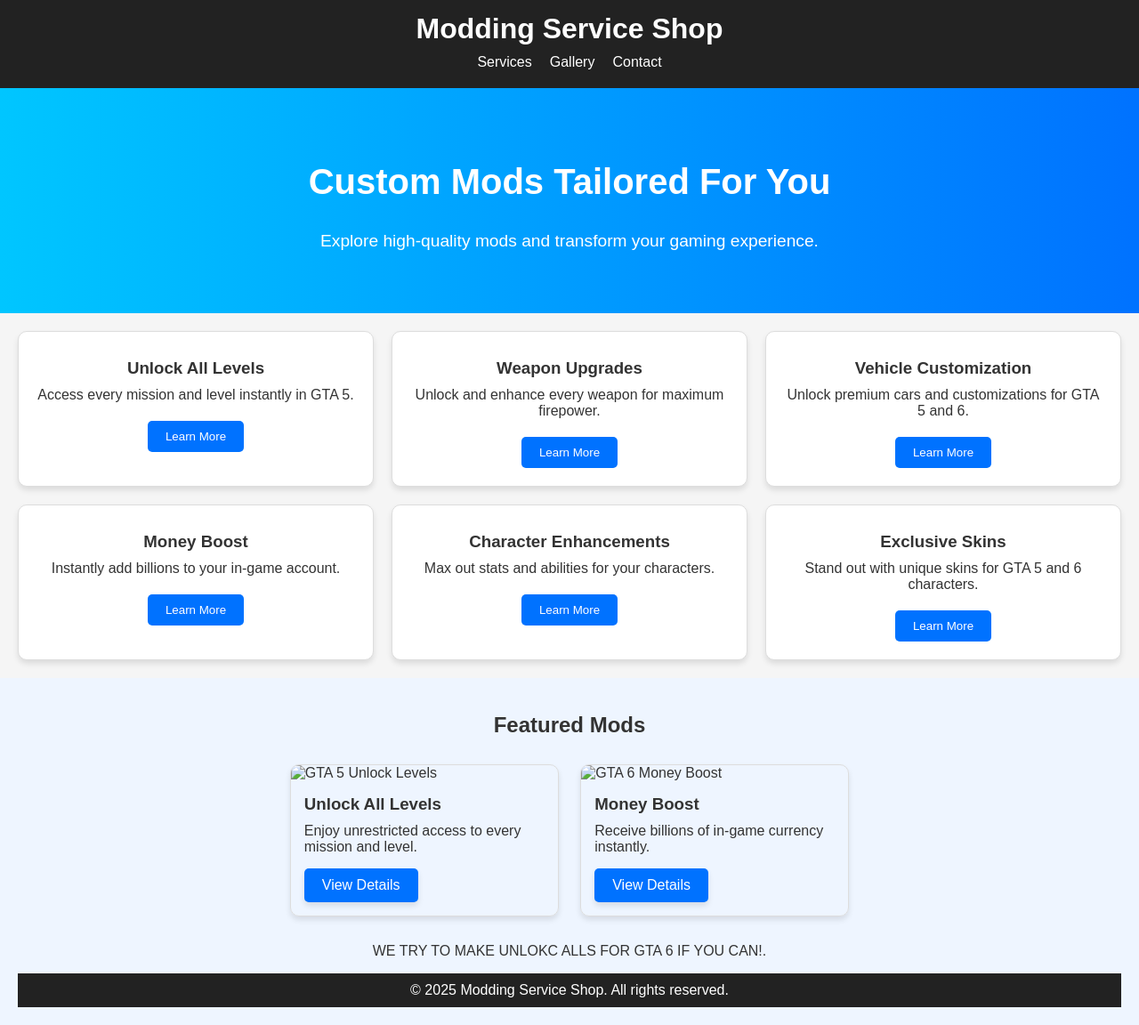
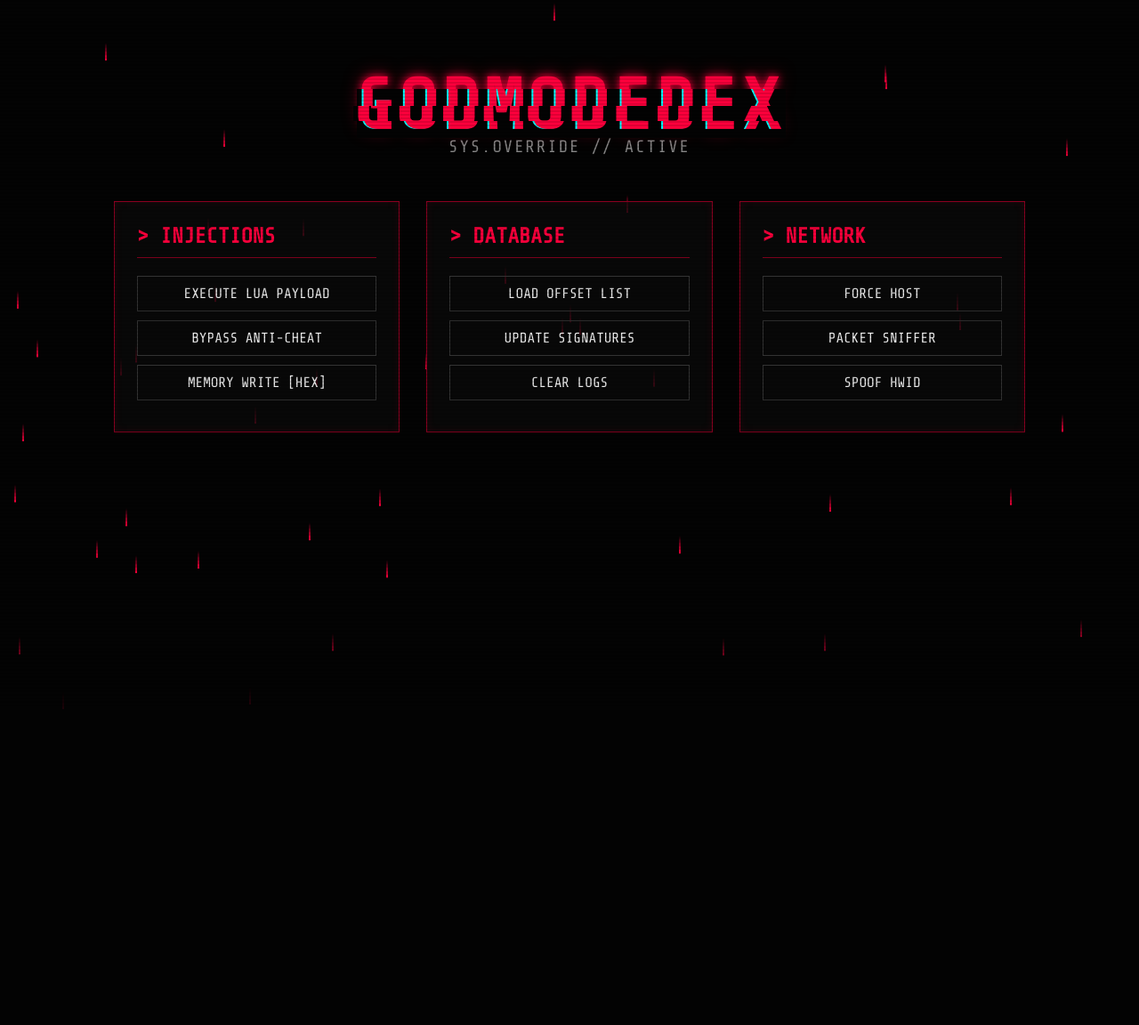
Before and after one commit to GODMODEDEX/gmd.gidhub.io, a plain HTML site: page index.html in a window 1280 px wide. Shown: the part 6-1158 px from the top of the page at 89% size. After the commit the page ends 800 px from the top, so only its background shows below. Drawn offline with nearby package versions, Linux system fonts and the light colour scheme.

Commit message:
Update index.html

```diff
--- a/index.html
+++ b/index.html
@@ -3,219 +3,255 @@
 <head>
     <meta charset="UTF-8">
     <meta name="viewport" content="width=device-width, initial-scale=1.0">
-    <title>Modding Service Shop</title>
+    <title>GODMODEDEX | TERMINAL</title>
     <style>
-        body {
-            font-family: Arial, sans-serif;
+        @import url('https://fonts.googleapis.com/css2?family=Share+Tech+Mono&display=swap');
+
+        :root {
+            --bg-color: #030303;
+            --primary-red: #ff003c;
+            --dark-red: #8a0020;
+            --text-color: #ededed;
+        }
+
+        * {
+            box-sizing: border-box;
             margin: 0;
             padding: 0;
-            background: #f5f5f5;
-            color: #333;
         }
+
+        body {
+            background-color: var(--bg-color);
+            color: var(--text-color);
+            font-family: 'Share Tech Mono', monospace;
+            overflow-x: hidden;
+            display: flex;
+            flex-direction: column;
+            align-items: center;
+            min-height: 100vh;
+        }
+
+        /* Blood Rain Background */
+        #rain-container {
+            position: fixed;
+            top: 0;
+            left: 0;
+            width: 100vw;
+            height: 100vh;
+            pointer-events: none;
+            z-index: -1;
+        }
+
+        .drop {
+            position: absolute;
+            background: linear-gradient(transparent, var(--primary-red));
+            width: 2px;
+            height: 20px;
+            animation: fall linear infinite;
+        }
+
+        @keyframes fall {
+            0% { transform: translateY(-100vh); opacity: 0; }
+            10% { opacity: 1; }
+            90% { opacity: 1; }
+            100% { transform: translateY(100vh); opacity: 0; }
+        }
+
+        /* Header & Glitch Effect */
         header {
-            background: #222;
-            color: #fff;
-            padding: 20px 0;
+            margin-top: 10vh;
             text-align: center;
+            text-transform: uppercase;
         }
-        header h1 {
-            margin: 0;
+
+        .glitch {
+            font-size: 5rem;
+            font-weight: bold;
+            position: relative;
+            color: var(--primary-red);
+            text-shadow: 0 0 10px var(--primary-red), 0 0 20px var(--dark-red);
+            letter-spacing: 5px;
         }
-        nav {
-            display: flex;
-            justify-content: center;
-            gap: 20px;
-            margin-top: 10px;
+
+        .glitch::before, .glitch::after {
+            content: attr(data-text);
+            position: absolute;
+            top: 0;
+            left: 0;
+            width: 100%;
+            height: 100%;
+            background: var(--bg-color);
         }
-        nav a {
-            color: #fff;
-            text-decoration: none;
+
+        .glitch::before {
+            left: 2px;
+            text-shadow: -2px 0 #00ffff;
+            clip: rect(24px, 550px, 90px, 0);
+            animation: glitch-anim-2 3s infinite linear alternate-reverse;
         }
-        .hero {
-            text-align: center;
-            padding: 50px 20px;
-            background: linear-gradient(to right, #00c6ff, #0072ff);
-            color: #fff;
+
+        .glitch::after {
+            left: -2px;
+            text-shadow: -2px 0 var(--primary-red);
+            clip: rect(85px, 550px, 140px, 0);
+            animation: glitch-anim 2.5s infinite linear alternate-reverse;
         }
-        .hero h2 {
-            font-size: 2.5em;
-            animation: fadeIn 1s ease-in-out;
+
+        @keyframes glitch-anim {
+            0% { clip: rect(15px, 9999px, 71px, 0); }
+            20% { clip: rect(32px, 9999px, 98px, 0); }
+            40% { clip: rect(78px, 9999px, 43px, 0); }
+            60% { clip: rect(12px, 9999px, 85px, 0); }
+            80% { clip: rect(98px, 9999px, 14px, 0); }
+            100% { clip: rect(45px, 9999px, 62px, 0); }
         }
-        .hero p {
-            font-size: 1.2em;
-            animation: fadeIn 1.5s ease-in-out;
+
+        @keyframes glitch-anim-2 {
+            0% { clip: rect(65px, 9999px, 100px, 0); }
+            20% { clip: rect(12px, 9999px, 55px, 0); }
+            40% { clip: rect(88px, 9999px, 22px, 0); }
+            60% { clip: rect(34px, 9999px, 77px, 0); }
+            80% { clip: rect(9px, 9999px, 88px, 0); }
+            100% { clip: rect(55px, 9999px, 11px, 0); }
         }
-        .services {
+
+        .subtitle {
+            font-size: 1.2rem;
+            color: #888;
+            margin-top: -10px;
+            letter-spacing: 2px;
+        }
+
+        /* Terminal Interface */
+        .dashboard {
+            margin-top: 50px;
             display: grid;
             grid-template-columns: repeat(auto-fit, minmax(300px, 1fr));
-            gap: 20px;
-            padding: 20px;
+            gap: 30px;
+            width: 80%;
+            max-width: 1200px;
         }
-        .service {
-            background: #fff;
-            border: 1px solid #ddd;
-            border-radius: 10px;
-            box-shadow: 0 4px 6px rgba(0, 0, 0, 0.1);
-            padding: 20px;
+
+        .panel {
+            background: rgba(10, 10, 10, 0.8);
+            border: 1px solid var(--dark-red);
+            padding: 25px;
+            position: relative;
+            transition: all 0.3s ease;
+            box-shadow: inset 0 0 10px rgba(255, 0, 60, 0.1);
+        }
+
+        .panel:hover {
+            border-color: var(--primary-red);
+            box-shadow: 0 0 15px rgba(255, 0, 60, 0.4), inset 0 0 20px rgba(255, 0, 60, 0.2);
+            transform: translateY(-5px);
+        }
+
+        .panel h2 {
+            color: var(--primary-red);
+            border-bottom: 1px solid var(--dark-red);
+            padding-bottom: 10px;
+            margin-bottom: 20px;
+            font-size: 1.5rem;
+        }
+
+        .btn {
+            display: inline-block;
+            width: 100%;
+            padding: 10px;
+            margin-bottom: 10px;
+            background: transparent;
+            color: var(--text-color);
+            border: 1px solid #333;
             text-align: center;
-            transition: transform 0.3s, box-shadow 0.3s;
+            text-transform: uppercase;
+            cursor: pointer;
+            transition: 0.2s;
+            font-family: 'Share Tech Mono', monospace;
+            font-size: 1rem;
         }
-        .service:hover {
-            transform: scale(1.05);
-            box-shadow: 0 6px 10px rgba(0, 0, 0, 0.2);
+
+        .btn:hover {
+            background: var(--primary-red);
+            color: #000;
+            border-color: var(--primary-red);
+            box-shadow: 0 0 10px var(--primary-red);
         }
-        .service h3 {
-            margin: 10px 0;
-        }
-        .service p {
-            margin: 0 0 20px;
-        }
-        .service button {
-            background: #0072ff;
-            color: #fff;
-            border: none;
-            padding: 10px 20px;
-            border-radius: 5px;
-            cursor: pointer;
-            transition: background 0.3s;
-        }
-        .service button:hover {
-            background: #005bb5;
-        }
-        .gallery {
-            padding: 20px;
-            text-align: center;
-            background: #eef5ff;
-        }
-        .gallery h2 {
-            margin-bottom: 20px;
-        }
-        .gallery .item {
-            display: inline-block;
-            margin: 10px;
-            width: 300px;
-            border: 1px solid #ddd;
-            border-radius: 10px;
-            box-shadow: 0 4px 6px rgba(0, 0, 0, 0.1);
-            overflow: hidden;
-            text-align: left;
-            transition: transform 0.3s, box-shadow 0.3s;
-        }
-        .gallery .item:hover {
-            transform: scale(1.05);
-            box-shadow: 0 6px 10px rgba(0, 0, 0, 0.2);
-        }
-        .gallery .item img {
-            width: 100%;
-            display: block;
-        }
-        .gallery .item .info {
-            padding: 15px;
-        }
-        .gallery .item .info h3 {
-            margin: 0 0 10px;
-        }
-        .gallery .item .info p {
-            margin: 0 0 15px;
-        }
-        .gallery .item .info a {
-            display: inline-block;
-            padding: 10px 20px;
-            background: #0072ff;
-            color: #fff;
-            text-decoration: none;
-            border-radius: 5px;
-            box-shadow: 0 4px 6px rgba(0, 0, 0, 0.1);
-            transition: background 0.3s;
-        }
-        .gallery .item .info a:hover {
-            background: #005bb5;
-        }
-        footer {
-            background: #222;
-            color: #fff;
-            text-align: center;
-            padding: 10px;
-        }
-        footer p {
-            margin: 0;
-        }
-        @keyframes fadeIn {
-            from { opacity: 0; transform: translateY(10px); }
-            to { opacity: 1; transform: translateY(0); }
+
+        /* Scanline Overlay */
+        .scanlines {
+            position: fixed;
+            top: 0;
+            left: 0;
+            width: 100vw;
+            height: 100vh;
+            background: linear-gradient(
+                to bottom,
+                rgba(255,255,255,0),
+                rgba(255,255,255,0) 50%,
+                rgba(0,0,0,0.2) 50%,
+                rgba(0,0,0,0.2)
+            );
+            background-size: 100% 4px;
+            pointer-events: none;
+            z-index: 999;
+            opacity: 0.6;
         }
     </style>
 </head>
 <body>
+
+    <div id="rain-container"></div>
+    <div class="scanlines"></div>
+
     <header>
-        <h1>Modding Service Shop</h1>
-        <nav>
-            <a href="#services">Services</a>
-            <a href="#gallery">Gallery</a>
-            <a href="#contact">Contact</a>
-        </nav>
+        <h1 class="glitch" data-text="GODMODEDEX">GODMODEDEX</h1>
+        <p class="subtitle">SYS.OVERRIDE // ACTIVE</p>
     </header>
 
-    <section class="hero">
-        <h2>Custom Mods Tailored For You</h2>
-        <p>Explore high-quality mods and transform your gaming experience.</p>
-    </section>
+    <main class="dashboard">
+        <div class="panel">
+            <h2>> INJECTIONS</h2>
+            <button class="btn">Execute LUA Payload</button>
+            <button class="btn">Bypass Anti-Cheat</button>
+            <button class="btn">Memory Write [HEX]</button>
+        </div>
 
-    <section id="services" class="services">
-        <div class="service">
-            <h3>Unlock All Levels</h3>
-            <p>Access every mission and level instantly in GTA 5.</p>
-            <button>Learn More</button>
+        <div class="panel">
+            <h2>> DATABASE</h2>
+            <button class="btn">Load Offset List</button>
+            <button class="btn">Update Signatures</button>
+            <button class="btn">Clear Logs</button>
         </div>
-        <div class="service">
-            <h3>Weapon Upgrades</h3>
-            <p>Unlock and enhance every weapon for maximum firepower.</p>
-            <button>Learn More</button>
+
+        <div class="panel">
+            <h2>> NETWORK</h2>
+            <button class="btn">Force Host</button>
+            <button class="btn">Packet Sniffer</button>
+            <button class="btn">Spoof HWID</button>
         </div>
-        <div class="service">
-            <h3>Vehicle Customization</h3>
-            <p>Unlock premium cars and customizations for GTA 5 and 6.</p>
-            <button>Learn More</button>
-        </div>
-        <div class="service">
-            <h3>Money Boost</h3>
-            <p>Instantly add billions to your in-game account.</p>
-            <button>Learn More</button>
-        </div>
-        <div class="service">
-            <h3>Character Enhancements</h3>
-            <p>Max out stats and abilities for your characters.</p>
-            <button>Learn More</button>
-        </div>
-        <div class="service">
-            <h3>Exclusive Skins</h3>
-            <p>Stand out with unique skins for GTA 5 and 6 characters.</p>
-            <button>Learn More</button>
-        </div>
-    </section>
+    </main>
 
-    <section id="gallery" class="gallery">
-        <h2>Featured Mods</h2>
-        <div class="item">
-            <img src="mod1.jpg" alt="GTA 5 Unlock Levels">
-            <div class="info">
-                <h3>Unlock All Levels</h3>
-                <p>Enjoy unrestricted access to every mission and level.</p>
-                <a href="#">View Details</a>
-            </div>
-        </div>
-        <div class="item">
-            <img src="mod2.jpg" alt="GTA 6 Money Boost">
-            <div class="info">
-                <h3>Money Boost</h3>
-                <p>Receive billions of in-game currency instantly.</p>
-                <a href="#">View Details</a>
-            </div>
-        </div>
-        <p> WE TRY TO MAKE UNLOKC ALLS FOR GTA 6 IF YOU CAN!.</p>
+    <script>
+        // Blood Rain Generator
+        const rainContainer = document.getElementById('rain-container');
+        const dropCount = 100;
 
-    <footer>
-        <p>&copy; 2025 Modding Service Shop. All rights reserved.</p>
-    </footer>
+        for (let i = 0; i < dropCount; i++) {
+            let drop = document.createElement('div');
+            drop.classList.add('drop');
+
+            // Randomize position, delay, and duration
+            let posX = Math.random() * 100;
+            let delay = Math.random() * 5;
+            let duration = Math.random() * 1 + 0.5;
+
+            drop.style.left = posX + 'vw';
+            drop.style.animationDelay = delay + 's';
+            drop.style.animationDuration = duration + 's';
+
+            rainContainer.appendChild(drop);
+        }
+    </script>
 </body>
 </html>
```
